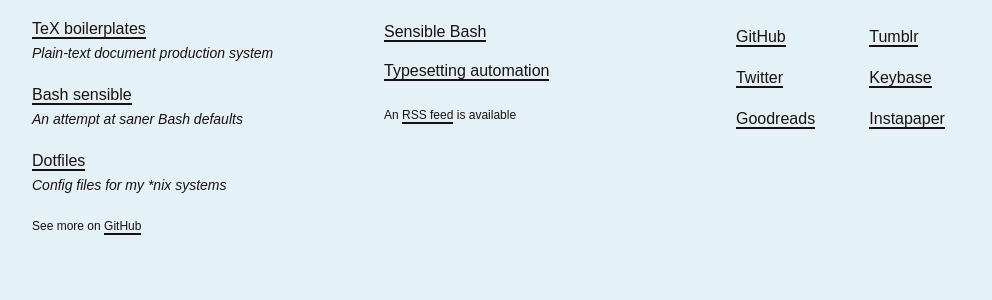
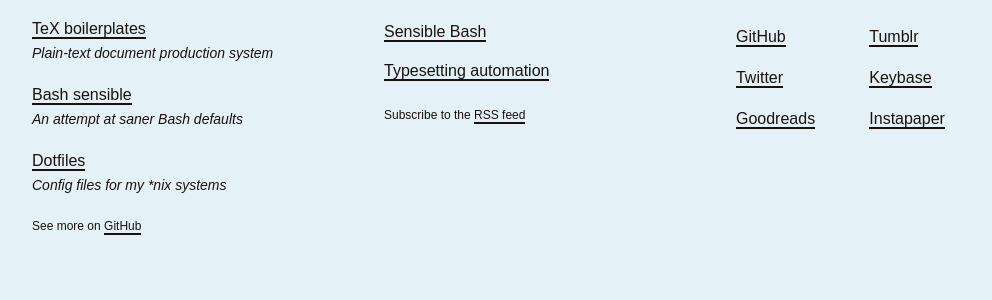
Before and after one commit to mrzool/mrzool.github.io, a Jekyll site: the page built from index.md, in a window 1280 px wide. Shown: the part 401-701 px from the top of the page, without its empty margins (0-992 px from the left). Built offline with Jekyll 4.4.1, drawn with Linux system fonts in a browser that asks for light colours.

Commit message:
subscribe to the RSS

```diff
--- a/_layouts/home.html
+++ b/_layouts/home.html
@@ -33,7 +33,7 @@
               {% for post in site.posts %}
                 <li class="mb1"><a href="{{ post.url }}" title="{{ post.description }}">{{ post.title }}</a></li>
               {% endfor %}
-              <p class="h6 mt2 gray">An <a href="/feed.xml">RSS feed</a> is available</p>
+              <p class="h6 mt2 gray">Subscribe to the <a href="/feed.xml">RSS feed</a>
             </ul>
         </div>
 
```
